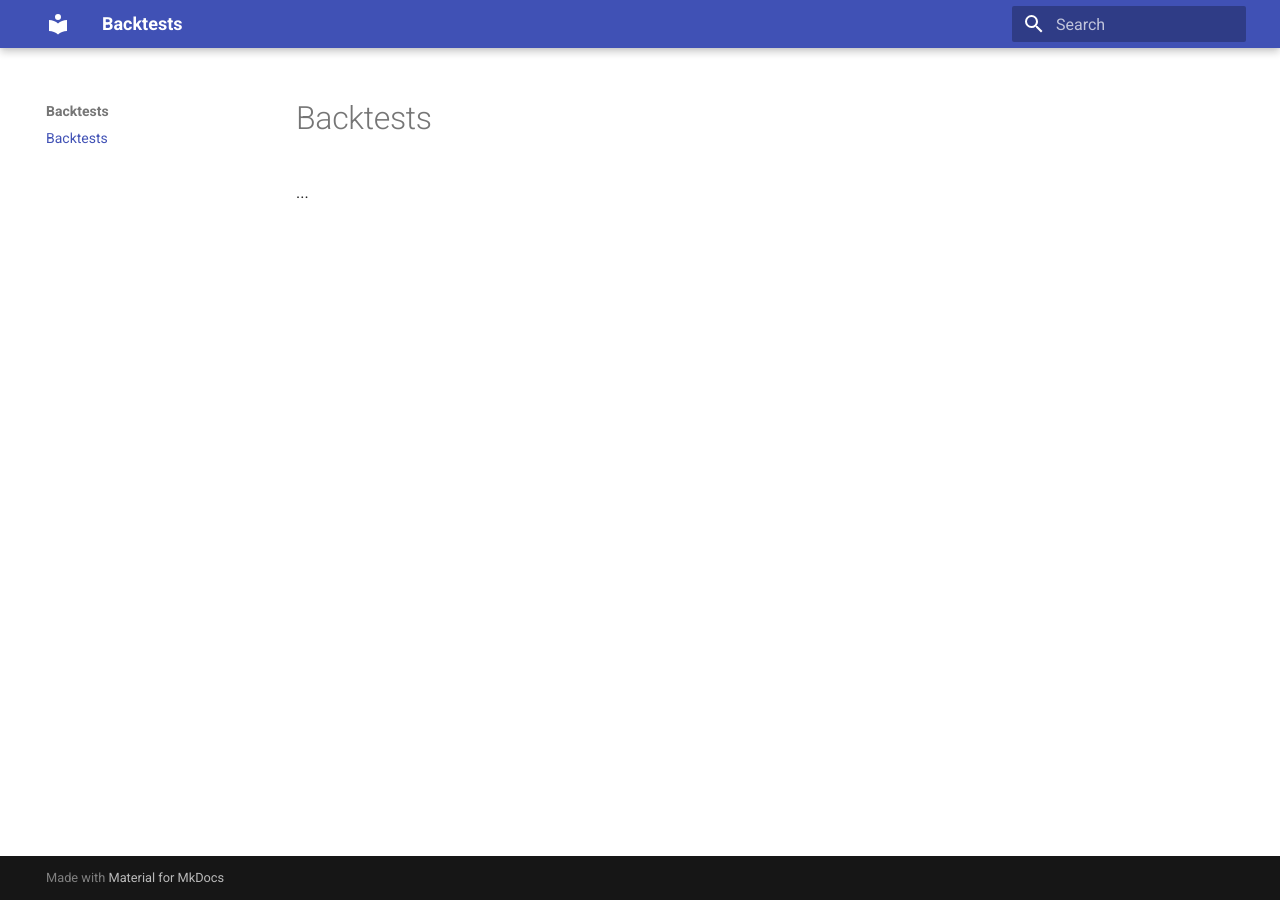
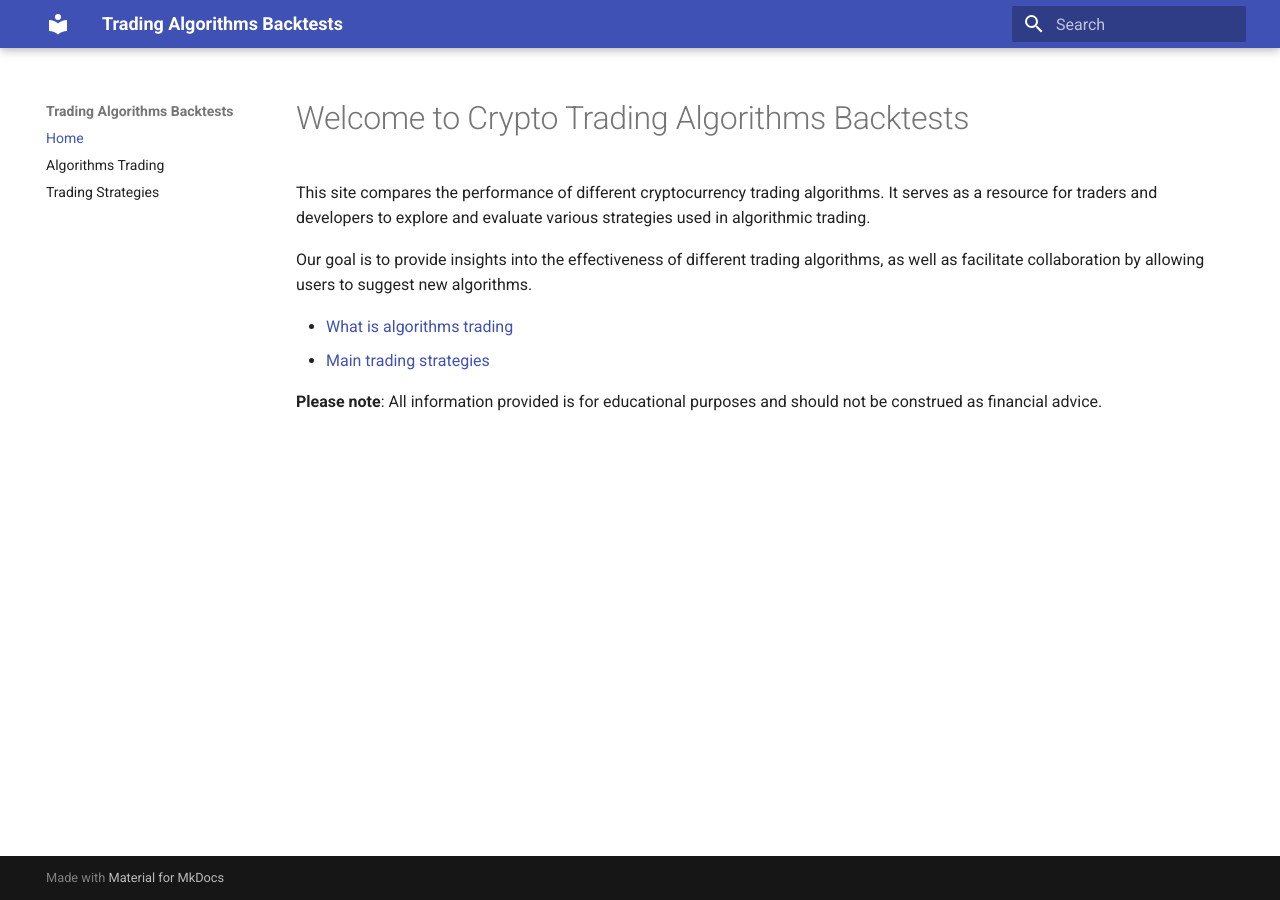
Before and after one commit to l3-J/backtests, an MkDocs documentation site: the page built from docs/index.md, in a window 1280 px wide. Built offline with MkDocs 1.6.1 and Material for MkDocs 9.7.7, drawn with Linux system fonts in a browser that asks for light colours.

Commit message:
add first content

```diff
--- a/docs/index.md
+++ b/docs/index.md
@@ -1,3 +1,16 @@
-# Backtests
+# Welcome to Crypto Trading Algorithms Backtests
 
-...
+This site compares the performance of different cryptocurrency trading algorithms. It serves as a resource for traders and developers to explore and evaluate various strategies used in algorithmic trading.
+
+Our goal is to provide insights into the effectiveness of different trading algorithms, as well as facilitate collaboration by allowing users to suggest new algorithms.
+
+- [What is algorithms trading](./algorithms_trading.md)
+- [Main trading strategies](./trading_strategies.md)
+<!--
+**Explore the following:**
+- **Algorithm Comparison**: View and compare the performance of various algorithms.
+- **Algorithm Submissions**: Propose new trading algorithms to the community.
+- **Trading Basics**: Learn about algorithmic trading and the most popular strategies like day trading and swing trading.
+- **Risks Disclaimer**: Understand the risks involved in cryptocurrency trading.
+-->
+**Please note**: All information provided is for educational purposes and should not be construed as financial advice.
--- a/mkdocs.yml
+++ b/mkdocs.yml
@@ -1,7 +1,14 @@
-site_name: Backtests
-site_url: https://l3-j.github.io/backtests/
+site_name: Trading Algorithms Backtests
+site_url: https://backtests.l3-j.eu
 theme:
   name: material
+  features:
+    # - navigation.instant
+    # - search.highlight
+    - toc.integrate
+  # palette:
+  #   primary: "indigo"
+  #   accent: "pink"
 extra:
   analytics:
     provider: google
@@ -20,3 +27,14 @@ extra:
           note: >-
             Thanks for your feedback! Help us improve this page by
             using our <a href="..." target="_blank" rel="noopener">feedback form</a>.
+# markdown_extensions:
+#   - toc:
+#       permalink: true
+nav:
+  - Home: index.md
+  - Algorithms Trading: algorithms_trading.md
+  - Trading Strategies: trading_strategies.md
+  # - Algorithm Comparison: algorithm_comparison.md
+  # - Algorithm Submissions: algorithm_submission.md
+  # - Trading Basics: trading_basics.md
+  # - Risks Disclaimer: risks_disclaimer.md
```
Also changed, not shown: docs/algorithms_trading.md (added, +125 -0 lines), docs/trading_strategies.md (added, +134 -0 lines).
